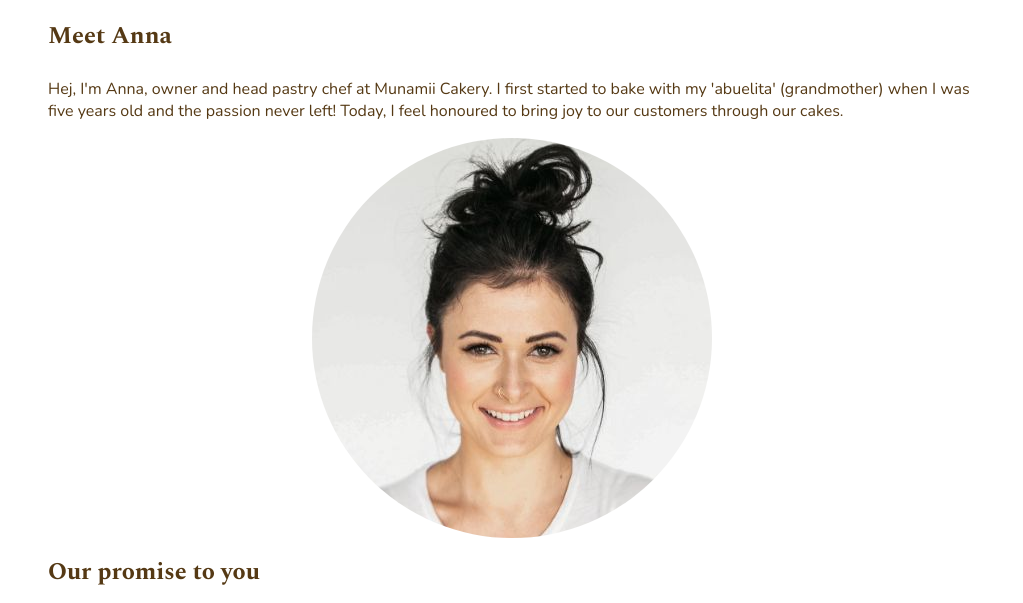
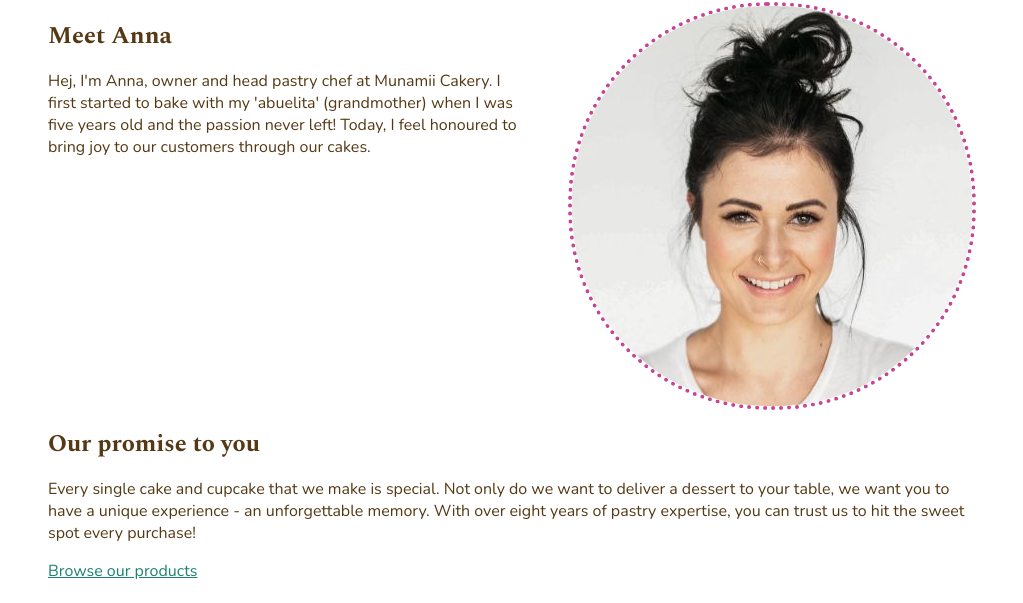
Before and after one commit to eeels22/cupcake-site, a plain HTML site: page public/about.html in a window 1280 px wide. Shown: the part 261-864 px from the top of the page, without its empty margins (128-1151 px from the left). Drawn offline with nearby package versions, Linux system fonts and the light colour scheme; files whose address does not match are found by name.

Commit message:
separate out css content to page files

```diff
--- a/public/about.html
+++ b/public/about.html
@@ -36,20 +36,23 @@
       <!-- text section -->
       <section class="not-hero">
         <h1>About Munamii Cakery</h1>
-        <div class="about-details">
+        <div class="about-owner">
+          <div class="owner-intro">
             <h2>Meet Anna</h2>
-          <p class="owner-intro">
-            Hej, I'm Anna, owner and head pastry chef at Munamii Cakery. I first
-            started to bake with my 'abuelita' (grandmother) when I was five
-            years old and the passion never left! Today, I feel honoured to
-            bring joy to our customers through our cakes.
+            <p>
+              Hej, I'm Anna, owner and head pastry chef at Munamii Cakery. I
+              first started to bake with my 'abuelita' (grandmother) when I was
+              five years old and the passion never left! Today, I feel honoured
+              to bring joy to our customers through our cakes.
             </p>
+          </div>
           <img
             src="images/about.jpg"
             alt="Smiling woman in t-shirt with long hair in a bun"
             id="owner-image"
           />
-          <div class="about-text">
+        </div>
+        <div class="about-ethos">
           <h2>Our promise to you</h2>
           <p>
             Every single cake and cupcake that we make is special. Not only do
@@ -59,7 +62,6 @@
             purchase!
           </p>
           <a href="/products.html">Browse our products</a>
-          </div>
         </div>
       </section>
     </main>
--- /dev/null
+++ b/public/css/about.css
@@ -0,0 +1,17 @@
+#owner-image {
+  border-radius: 200px;
+  border: var(--color-pink) dotted var(--space-extra-small);
+  max-width: 100%;
+  margin: auto;
+}
+
+/* Desktops */
+@media (min-width: 750px) {
+  .about-owner {
+    display: flex;
+    flex-direction: row;
+    column-gap: var(--space-extra-big);
+    justify-content: space-between;
+    align-items: baseline;
+  }
+}
--- /dev/null
+++ b/public/css/contact.css
@@ -0,0 +1,5 @@
+.address, .phone-email {
+    list-style-type: none;
+    margin: 0;
+    padding: 0;
+  }
--- a/public/css/main-content.css
+++ /dev/null
@@ -1,44 +0,0 @@
-/* About page */
-
-#owner-image {
-  border-radius: 200px;
-  max-width: 100%;
-  margin: auto;
-}
-
-.about-details {
-  display: flex;
-  flex-flow: row wrap;
-}
-
-/* Products page */
-
-.product-section {
-  margin-top: var(--space-extra-extra-big);
-}
-.product-grid {
-  display: grid;
-  grid-gap: 2rem;
-  grid-template-columns: repeat(auto-fill, minmax(250px, 1fr));
-  margin-top: var(--space-extra-big);
-}
-
-.product-item {
-  display: flex;
-  flex-direction: column;
-}
-
-.product-name {
-  font-weight: 700;
-  margin-top: var(--space-small);
-  color: var(--color-pink);
-}
-
-
-/* Contact page */
-
-.address {
-  list-style-type: none;
-  margin: 0;
-  padding: 0;
-}
--- a/public/css/nav.css
+++ b/public/css/nav.css
@@ -1,3 +1,4 @@
+/* Tags */
 nav {
   display: flex;
   flex-flow: row wrap;
@@ -6,7 +7,6 @@ nav {
   background-color: var(--color-sea-green);
 }
 
-/* Navigation links */
 nav a {
   color: var(--color-white);
   padding: var(--space-small) var(--space-small);
--- /dev/null
+++ b/public/css/products.css
@@ -0,0 +1,20 @@
+.product-section {
+    margin-top: var(--space-extra-extra-big);
+  }
+  .product-grid {
+    display: grid;
+    grid-gap: 2rem;
+    grid-template-columns: repeat(auto-fill, minmax(250px, 1fr));
+    margin-top: var(--space-extra-big);
+  }
+
+  .product-item {
+    display: flex;
+    flex-direction: column;
+  }
+
+  .product-name {
+    font-weight: 700;
+    margin-top: var(--space-small);
+    color: var(--color-pink);
+  }
--- a/public/css/style.css
+++ b/public/css/style.css
@@ -7,3 +7,7 @@
 @import "./page-header.css";
 @import "./main-content.css";
 @import "./page-footer.css";
+@import "./home.css";
+@import "./about.css";
+@import "./products.css";
+@import "./contact.css";
```
Also changed, not shown: public/contact.html (+12 -8 lines), public/css/shared.css (+3 -4 lines), public/css/home.css (added). Lines whose indentation alone changed are shown as unchanged.
